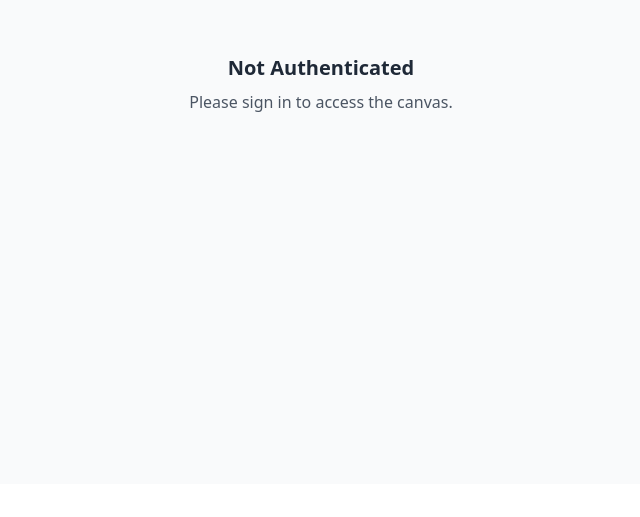
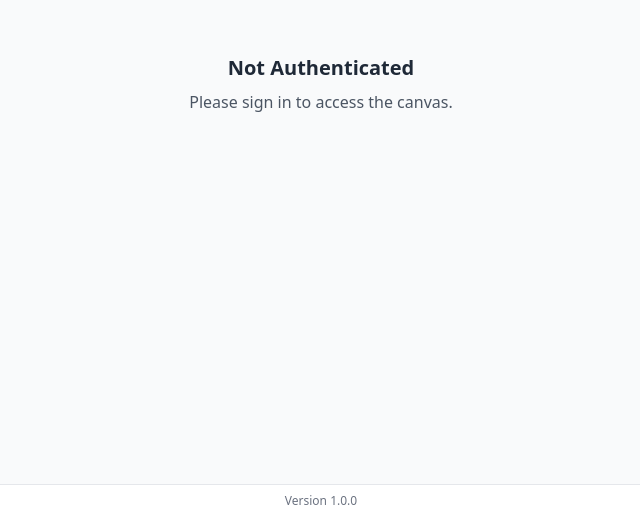
Before and after one commit to sibycr18/ArtFlow, a React (Vite) app: page /test-canvas in a window 1280 px wide. Shown: the part 316-833 px from the top of the page, without its empty margins (319-959 px from the left). Before the commit the page ends 800 px from the top, so only its background shows below. Built offline with nearby package versions, Linux system fonts and the light colour scheme; no server answers.

Commit message:
shows version

```diff
--- a/package.json
+++ b/package.json
@@ -1,7 +1,7 @@
 {
   "name": "vite-react-typescript-starter",
   "private": true,
-  "version": "0.0.0",
+  "version": "1.0.0",
   "type": "module",
   "scripts": {
     "dev": "vite",
--- a/src/App.tsx
+++ b/src/App.tsx
@@ -2,6 +2,7 @@ import React from 'react';
 import { Routes, Route, Navigate, useLocation } from 'react-router-dom';
 import Header from './components/Header';
 import Sidebar from './components/Sidebar';
+import Footer from './components/Footer';
 import Dashboard from './pages/Dashboard';
 import ProjectView from './pages/ProjectView';
 import ExplorePage from './pages/ExplorePage';
@@ -50,17 +51,24 @@ function AppRoutes() {
         element={
           <RequireNoAuth>
             <Login />
+            <Footer />
           </RequireNoAuth>
         }
       />
-      <Route path="/test-canvas" element={<TestCanvas />} />
+      <Route path="/test-canvas" element={
+        <>
+          <TestCanvas />
+          <Footer />
+        </>
+      } />
       <Route
         path="/*"
         element={
           <RequireAuth>
             <ProjectProvider>
               <SidebarProvider>
-                <div className="flex h-screen bg-gray-50">
+                <div className="flex h-screen bg-gray-50 flex-col">
+                  <div className="flex flex-1 overflow-hidden">
                     <Sidebar />
                     <div className="flex-1 flex flex-col overflow-hidden">
                       <Header />
@@ -73,6 +81,8 @@ function AppRoutes() {
                           <Route path="*" element={<Navigate to="/" replace />} />
                         </Routes>
                       </main>
+                      <Footer />
+                    </div>
                   </div>
                 </div>
               </SidebarProvider>
--- /dev/null
+++ b/src/components/Footer.tsx
@@ -0,0 +1,12 @@
+import React from 'react';
+import packageJson from '../../package.json';
+
+const Footer: React.FC = () => {
+  return (
+    <div className="w-full py-2 px-4 text-center text-xs text-gray-500 border-t border-gray-200">
+      <p>Version {packageJson.version}</p>
+    </div>
+  );
+};
+
+export default Footer;
```
Lines whose indentation alone changed are shown as unchanged.
